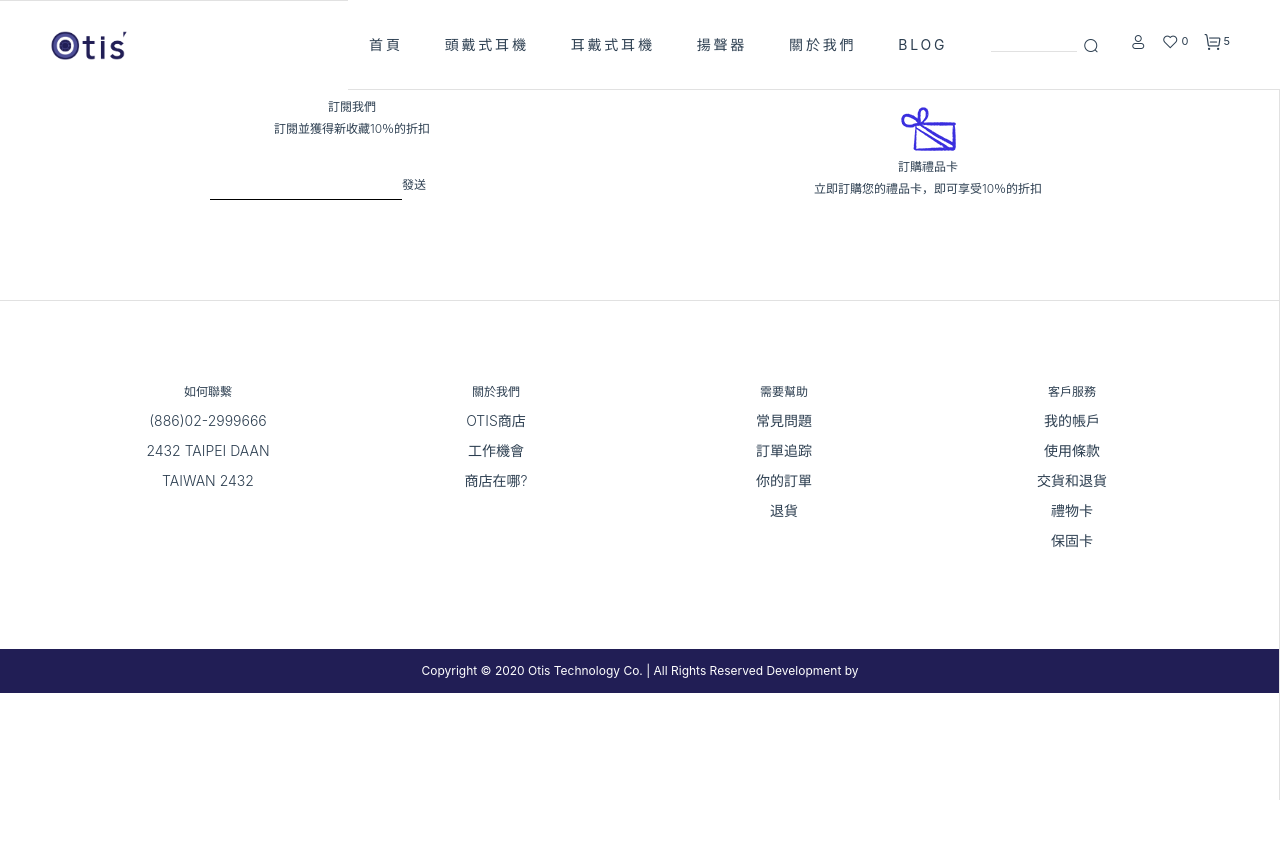
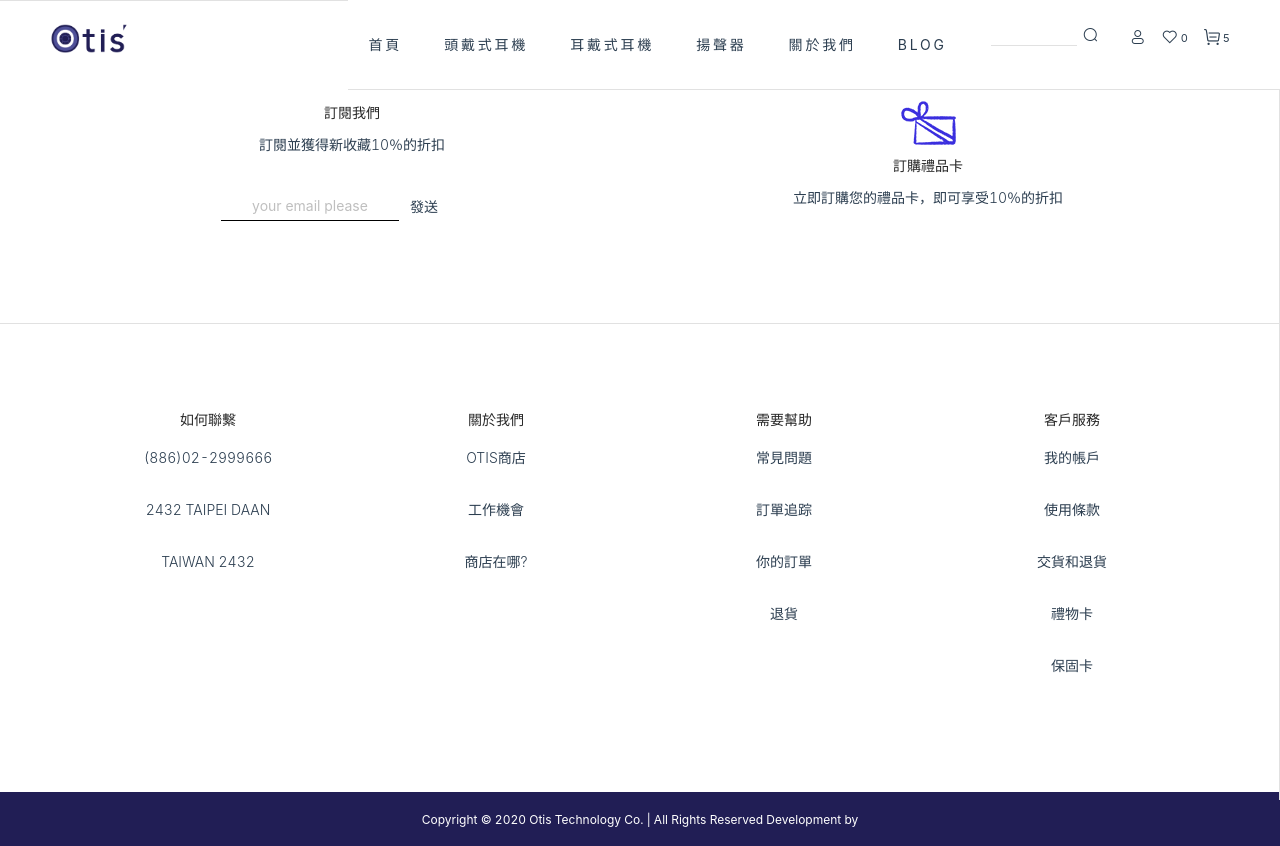
Before and after one commit to zhuang8026/iiiedu-headphone, a React (Create React App) app in the folder client/: page / in a window 1280 px wide. Before the commit the page ends 800 px from the top, so only its background shows below. Built offline with nearby package versions, Linux system fonts and the light colour scheme.

Commit message:
footer & nav finish

```diff
--- a/client/src/assets/scss/_base.scss
+++ b/client/src/assets/scss/_base.scss
@@ -1,7 +1,7 @@
 body, button, input, select, textarea {
     color: #5d656b;
     font-size: 12px;
-    font-family: -apple-system,BlinkMacSystemFont,PingFang SC,Helvetica Neue,STHeiti,Microsoft Yahei,Tahoma,Simsun,sans-serif;
+    font-family: -apple-system, BlinkMacSystemFont, PingFang SC, Helvetica Neue, STHeiti, Microsoft Yahei, Tahoma, Simsun, sans-serif !important;
     line-height: 1;
 }
 
--- a/client/src/components/Footer/FooterInput.js
+++ b/client/src/components/Footer/FooterInput.js
@@ -1,7 +1,9 @@
 import React, { useState } from 'react';
+import 'antd/dist/antd.css';
 import { AutoComplete } from 'antd';
 
 const { Option } = AutoComplete;
+
 
 const Complete = () => {
     const [result, setResult] = useState([]);
@@ -12,7 +14,7 @@ const Complete = () => {
         if (!value || value.indexOf('@') >= 0) {
         res = [];
         } else {
-        res = ['gmail.com', '163.com', 'qq.com'].map(domain => `${value}@${domain}`);
+        res = ['gmail.com', 'yahoo.com','iCloud.com','outlook.com', 'qq.com', 'msn.com'].map(domain => `${value}@${domain}`);
         }
 
         setResult(res);
@@ -20,15 +22,14 @@ const Complete = () => {
 
     return (
         <AutoComplete
-        // style={{
-        //     width: 200,
-        // }}
-
+        style={{
+            width: 200,
+        }}
         onSearch={handleSearch}
-        // placeholder="input here"
+        placeholder="your email please"
         >
         {result.map(email => (
-            <Option key={email} value={email} size="40">
+            <Option key={email} value={email}>
             {email}
             </Option>
         ))}
--- a/client/src/components/Footer/_footer.scss
+++ b/client/src/components/Footer/_footer.scss
@@ -146,3 +146,8 @@ footer {
         }
     }
 }
+
+// antd
+.ant-select-show-search.ant-select-single:not(.ant-select-customize-input) .ant-select-selector {
+    border: none;
+}
--- a/client/src/components/Footer/index.js
+++ b/client/src/components/Footer/index.js
@@ -19,31 +19,31 @@ import OtisGift from "../../assets/img/gift.png";
 function MyFooter(props) {
     return (
         <footer>
-            <div class="footer_content">
-                <div class="footer_one_msg">
-                    <div class="footer_send footer_common">
+            <div className="footer_content">
+                <div className="footer_one_msg">
+                    <div className="footer_send footer_common">
                         <h5>訂閱我們</h5>
                         <p>訂閱並獲得新收藏10％的折扣</p>
-                        <div class="pcform">
-                            <form action="" method="post" class="" novalidate="novalidate">
-                                <div class="pc_email">
+                        <div className="pcform">
+                            <form action="#" method="post" noValidate="novalidate">
+                                <div className="pc_email">
                                     <span>
                                         {/* <input type="email" name="your_email" id="your_email" size="40" placeholder="輸入郵件"/> */}
                                         <Complete/>
                                     </span>
-                                    <button class="button_submit" type="submit">
+                                    <button className="button_submit" type="submit">
                                         <span>發送</span>
                                     </button>
                                 </div>
                             </form>
                         </div>
                     </div>
-                    <div class="footer_gift footer_common">
+                    <div className="footer_gift footer_common">
                         <a href="#">
-                            <div class="footer_inner">
-                                <div class="inner-icon"><img src={OtisGift} alt="icon"/></div>
+                            <div className="footer_inner">
+                                <div className="inner-icon"><img src={OtisGift} alt="icon"/></div>
                             </div>
-                            <div class="footer_bottom_holder">
+                            <div className="footer_bottom_holder">
                                 <h5>訂購禮品卡</h5>
                                 <p>立即訂購您的禮品卡，即可享受10％的折扣</p>
                             </div>
@@ -52,47 +52,47 @@ function MyFooter(props) {
                 </div>
             </div>
 
-            <div class="footer_bottom">
-                <div class="footer-top-holder">
-                    <div class="footer-top-inner">
-                        <div class="footer-top-row">
+            <div className="footer_bottom">
+                <div className="footer-top-holder">
+                    <div className="footer-top-inner">
+                        <div className="footer-top-row">
 
-                            <div class="footer-column">
-                                <div class="footer-column-content">
-                                    <div class="widget-title-holder">
+                            <div className="footer-column">
+                                <div className="footer-column-content">
+                                    <div className="widget-title-holder">
                                         <h5>如何聯繫</h5>
                                     </div>
-                                    <div class="textwidget">
+                                    <div className="textwidget">
                                         <p><a href="#"><span>(886)02-2999666</span></a></p>
                                         <p><a href="#"><span>2432 TAIPEI DAAN</span></a></p>
                                         <p><a href="#"><span>TAIWAN 2432</span></a></p>
                                     </div>
-                                    <div class="textwidget-icon">
-                                        <a href="#"><i class="fab fa-facebook-f"></i></a>
-                                        <a href="#"><i class="fab fa-twitter"></i></a>
-                                        <a href="#"><i class="fab fa-instagram"></i></a>
-                                        <a href="#"><i class="far fa-comments"></i></a>
+                                    <div className="textwidget-icon">
+                                        <a href="#"><i className="fab fa-facebook-f"></i></a>
+                                        <a href="#"><i className="fab fa-twitter"></i></a>
+                                        <a href="#"><i className="fab fa-instagram"></i></a>
+                                        <a href="#"><i className="far fa-comments"></i></a>
                                     </div>
                                 </div>
                             </div>
-                            <div class="footer-column">
-                                <div class="footer-column-content">
-                                    <div class="widget-title-holder">
+                            <div className="footer-column">
+                                <div className="footer-column-content">
+                                    <div className="widget-title-holder">
                                         <h5>關於我們</h5>
                                     </div>
-                                    <div class="textwidget">
+                                    <div className="textwidget">
                                         <p><a href="#"><span>OTIS商店</span></a></p>
                                         <p><a href="#"><span>工作機會</span></a></p>
                                         <p><a href="#"><span>商店在哪?</span></a></p>
                                     </div>
                                 </div>
                             </div>
-                            <div class="footer-column">
-                                <div class="footer-column-content">
-                                    <div class="widget-title-holder">
+                            <div className="footer-column">
+                                <div className="footer-column-content">
+                                    <div className="widget-title-holder">
                                         <h5>需要幫助</h5>
                                     </div>
-                                    <div class="textwidget">
+                                    <div className="textwidget">
                                         <p><a href="#"><span>常見問題</span></a></p>
                                         <p><a href="#"><span>訂單追踪</span></a></p>
                                         <p><a href="#"><span>你的訂單</span></a></p>
@@ -100,12 +100,12 @@ function MyFooter(props) {
                                     </div>
                                 </div>
                             </div>
-                            <div class="footer-column">
-                                <div class="footer-column-content">
-                                    <div class="widget-title-holder">
+                            <div className="footer-column">
+                                <div className="footer-column-content">
+                                    <div className="widget-title-holder">
                                         <h5>客戶服務</h5>
                                     </div>
-                                    <div class="textwidget">
+                                    <div className="textwidget">
                                         <p><a href="#"><span>我的帳戶</span></a></p>
                                         <p><a href="#"><span>使用條款</span></a></p>
                                         <p><a href="#"><span>交貨和退貨</span></a></p>
@@ -118,8 +118,8 @@ function MyFooter(props) {
                         </div>
                     </div>
                 </div>
-                <div class="footer-bot-holder">
-                    <div class="footer-bot-inner">
+                <div className="footer-bot-holder">
+                    <div className="footer-bot-inner">
                         <span>Copyright © 2020 Otis Technology Co. | All Rights Reserved Development by</span>
                     </div>
                 </div>
```
